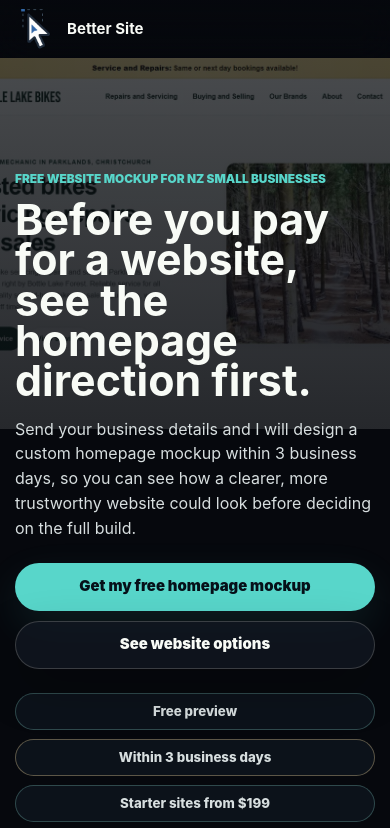
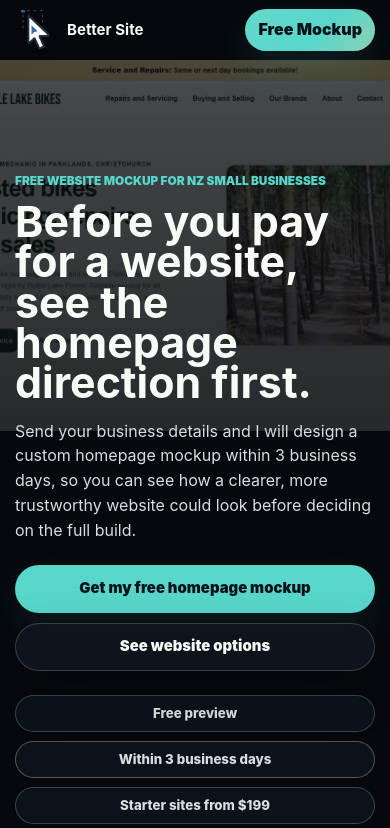
Before and after one commit to benjaminmcinneswrites/site, a website: page free-website-mockup.html in a window 390 px wide. Shown: the top 828 px of the page. Drawn offline with Linux system fonts and the light colour scheme.

Commit message:
Fix ad landing mobile header

```diff
--- a/ad.css
+++ b/ad.css
@@ -35,4 +35,4 @@
 .ad-form-grid{align-items:start}
 .ad-form-copy h2{font-size:clamp(2.05rem,4vw,3.55rem)}
 @media (max-width:980px){.ad-hero{background:linear-gradient(90deg,#06080d 0%,rgba(6,8,13,.94) 68%,rgba(6,8,13,.78)),url("assets/images/client-bottle-lake-bikes.webp") center bottom/cover no-repeat}.ad-hero::after{display:none}.ad-preview-grid,.ad-reason-grid{grid-template-columns:1fr}.ad-preview-copy{max-width:none}}
-@media (max-width:720px){.ad-nav-shell{grid-template-columns:1fr auto;gap:14px}.ad-header-links>a:not(.nav-cta){display:none}.ad-header-links .nav-cta{min-height:42px;padding-inline:13px}.ad-hero{min-height:auto;padding:112px 0 64px;background:linear-gradient(180deg,rgba(6,8,13,.72),#06080d 82%),url("assets/images/client-bottle-lake-bikes.webp") center top/150% auto no-repeat}.ad-hero h1{font-size:clamp(2.35rem,11vw,3.45rem)}.ad-proof-row span{width:100%;justify-content:center}.ad-preview-figure figcaption{display:grid;gap:2px}.ad-form-section .request-grid{gap:28px}}
+@media (max-width:720px){.ad-nav-shell{grid-template-columns:1fr auto;gap:14px}.ad-header-links>a:not(.nav-cta){display:none}.ad-header-links .nav-cta{display:inline-flex;min-height:42px;padding-inline:13px}.ad-hero{min-height:auto;padding:112px 0 64px;background:linear-gradient(180deg,rgba(6,8,13,.72),#06080d 82%),url("assets/images/client-bottle-lake-bikes.webp") center top/150% auto no-repeat}.ad-hero h1{font-size:clamp(2.35rem,11vw,3.45rem)}.ad-proof-row span{width:100%;justify-content:center}.ad-preview-figure figcaption{display:grid;gap:2px}.ad-form-section .request-grid{gap:28px}}
--- a/free-website-mockup.html
+++ b/free-website-mockup.html
@@ -21,8 +21,8 @@
   <meta name="twitter:description" content="See a custom homepage direction for your New Zealand business within 3 business days before deciding on the full website.">
   <script>document.documentElement.classList.add("motion-prep");if(!location.hash){if("scrollRestoration"in history)history.scrollRestoration="manual";let userMoved=false;const markMoved=()=>{userMoved=true};["wheel","touchstart","pointerdown","keydown"].forEach(eventName=>addEventListener(eventName,markMoved,{once:true,passive:true}));const resetAdLandingScroll=()=>{if(userMoved)return;const active=document.activeElement;if(active&&active.closest&&active.closest("#mockup-form"))active.blur();document.documentElement.scrollTop=0;document.body&&(document.body.scrollTop=0);scrollTo(0,0)};resetAdLandingScroll();addEventListener("DOMContentLoaded",resetAdLandingScroll,{once:true});addEventListener("pageshow",resetAdLandingScroll,{once:true});setTimeout(resetAdLandingScroll,80)}</script>
   <link rel="icon" type="image/png" href="assets/images/logo.png">
-  <link rel="stylesheet" href="s.css">
-  <link rel="stylesheet" href="ad.css">
+  <link rel="stylesheet" href="s.css?v=20260607-header">
+  <link rel="stylesheet" href="ad.css?v=20260607-header">
   <script type="application/ld+json">
     {
       "@context": "https://schema.org",
@@ -283,6 +283,6 @@
       <nav class="footer-policy-row" aria-label="Footer legal navigation"><a href="/privacy-policy">Privacy</a><a href="/terms-of-service">Terms</a><a href="/hosting-care-terms">Hosting</a><a href="/refunds-cancellations">Refunds</a><a href="/acceptable-use">Acceptable Use</a><a href="/cookie-policy">Cookies</a><a href="/accessibility">Accessibility</a></nav>
     </div>
   </footer>
-  <script src="j.js"></script>
+  <script src="j.js?v=20260607-header"></script>
 </body>
 </html>
```
